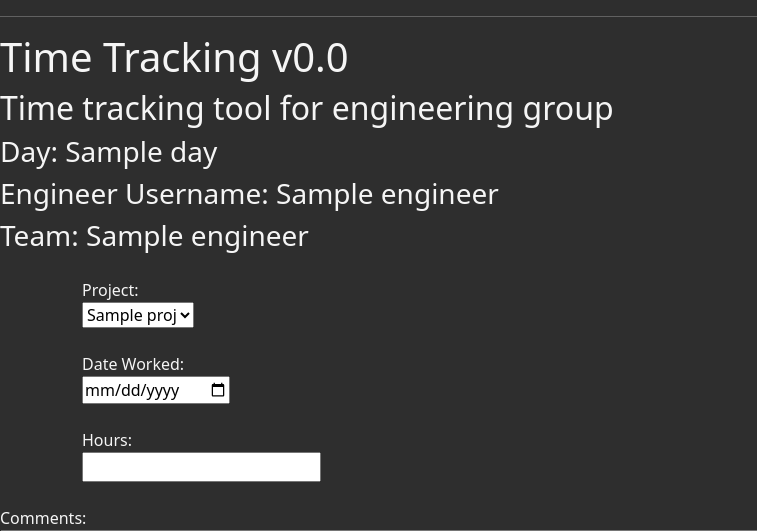
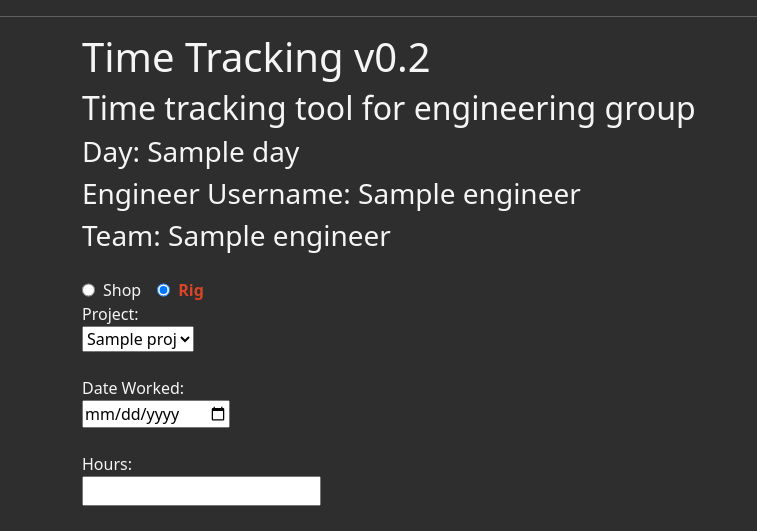
Before and after one commit to Slusks/TimeCheck, a Flask app: template templates/index.html in a window 1280 px wide. Shown: the part 72-603 px from the top of the page, without its empty margins (0-757 px from the left). Run offline with Flask 2, Linux system fonts and the light colour scheme; the template is opened without the code that fills it: most values are stand-ins (such as "Sample title", 1, 10 or a date in 2020).

Commit message:
Added team radio button
added a radio button to choose what team your entry is for. I'm thinking I might be able to have an event listener to key my form content off of that value. Might be overly complex, but gives max flexibility. Rig team template and controller will probably need to be seperated out

```diff
--- a/app2.py
+++ b/app2.py
@@ -18,7 +18,7 @@
 app.config['TEMPLATES_AUTO_RELOAD'] = True
 
 computers = ['home', 'laptop', 'work']
-location = computers[0]
+location = computers[1]
 
 
 
@@ -142,6 +142,8 @@
     try:
         file = file2 = Path(r'C:\Users\samsl\OneDrive\Desktop\timeCheck\template2.csv')
         controller = Path(r'C:\Users\samsl\OneDrive\Desktop\timeCheck\controller.csv')
+        file3 = Path(r'C:\Users\samsl\OneDrive\Desktop\timeCheck\rigTemplate.csv')
+
     except:
         print("not on laptop")
         pass
--- a/templates/index.html
+++ b/templates/index.html
@@ -2,19 +2,26 @@
 {% extends 'base.html' %}
 
 {% block content %}
-    <h1>Time Tracking v0.0</h1>
+<div class="container">
+    <h1>Time Tracking v0.2</h1>
     <h2>Time tracking tool for engineering group</h2>
     <h3>Day: {{ data['day'] }}</h3>
     <!--<h3>Login Time:{{ data['utc_dt'] }}</h3>-->
     <!--<h3 id="test">Test:</h3>-->
     <h3 id="user">Engineer Username: {{ data['engineer'][0] }}</h3>
     <h3 id="team">Team: {{ data['engineer'][1] }}</h3>
-
+  </div>
 
 
   <!-- I want to copy this whole div but make the id something like form-container2, 3, 4, etc.-->
     <div class="container" id="form-container">
       <form action="{{ url_for('home')}}" method="post" name="selection">
+        <div style="display:flex;">
+          <input type="radio" id="shop" name="team" value="shop">
+          <label for="shop"> Shop</label>
+          <input type="radio" id="rig" name="team" value="rig" >
+          <label for="rig"> Rig</label>
+        </div>
         <div>
         {% if data['engineer'][1] == "Shop" %}
           <div>
@@ -56,7 +63,7 @@
 
     <script>
 
-
+     /*
       document.getElementById("test").innerText = "Test"
       //Creates default Day
       let jsDay = {{ data['day'] | tojson }}
@@ -65,20 +72,20 @@
       document.getElementById("submitButton").addEventListener("click", (e) =>{
         console.log("button was clicked")
         document.getElementById("submitMessage").style.visibility = "visible"
-      })
+      })*/
+
+    var myTeam = "{{ data['engineer'][1] }}";
+    console.log("team", myTeam);
+    radioShop = document.querySelector("[id='shop']");
+    radioRig = document.querySelector("[id='rig']");
 
 
+    if (myTeam == "Shop"){
+      radioShop.checked = true
+    }else {
+      radioRig.checked = true
+    }
 
-
-      function newRow(){
-        console.log("cloning")
-
-
-
-
-
-
-      }
 
     </script>
     </div>
```
